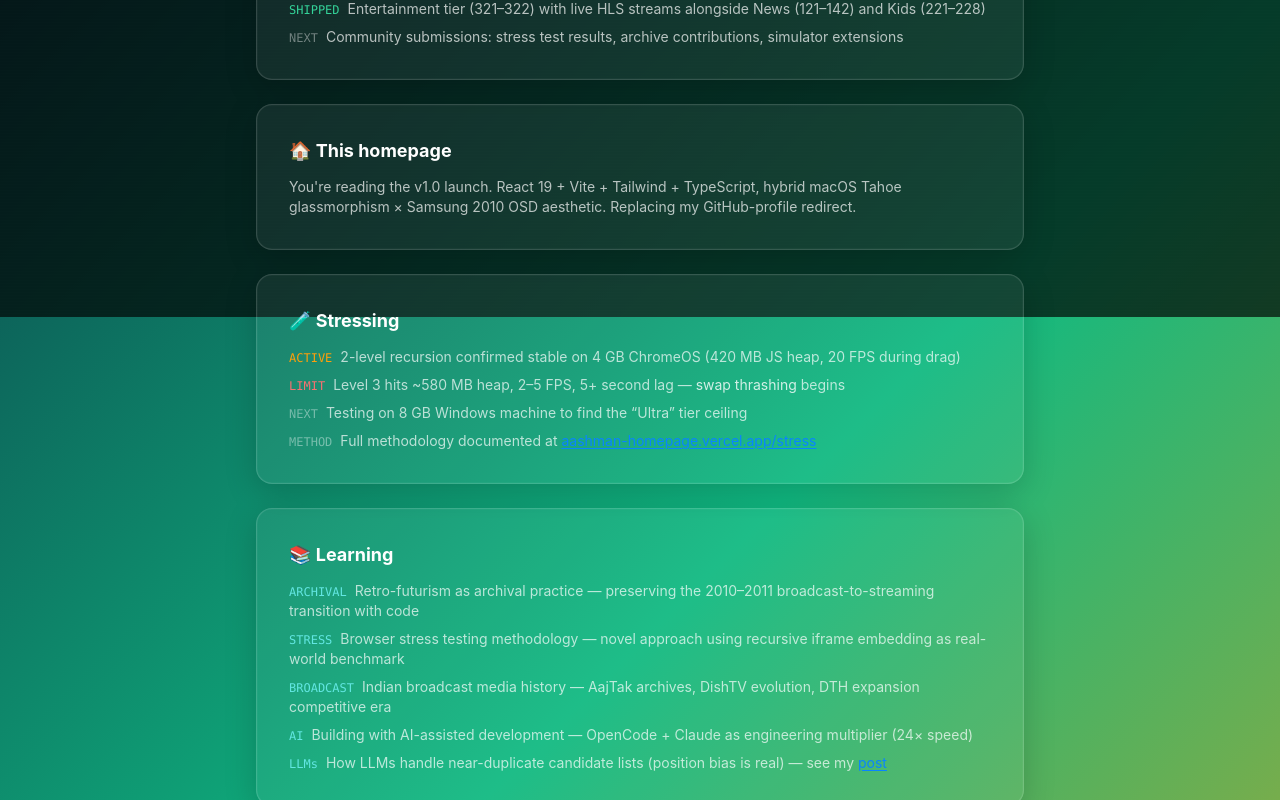
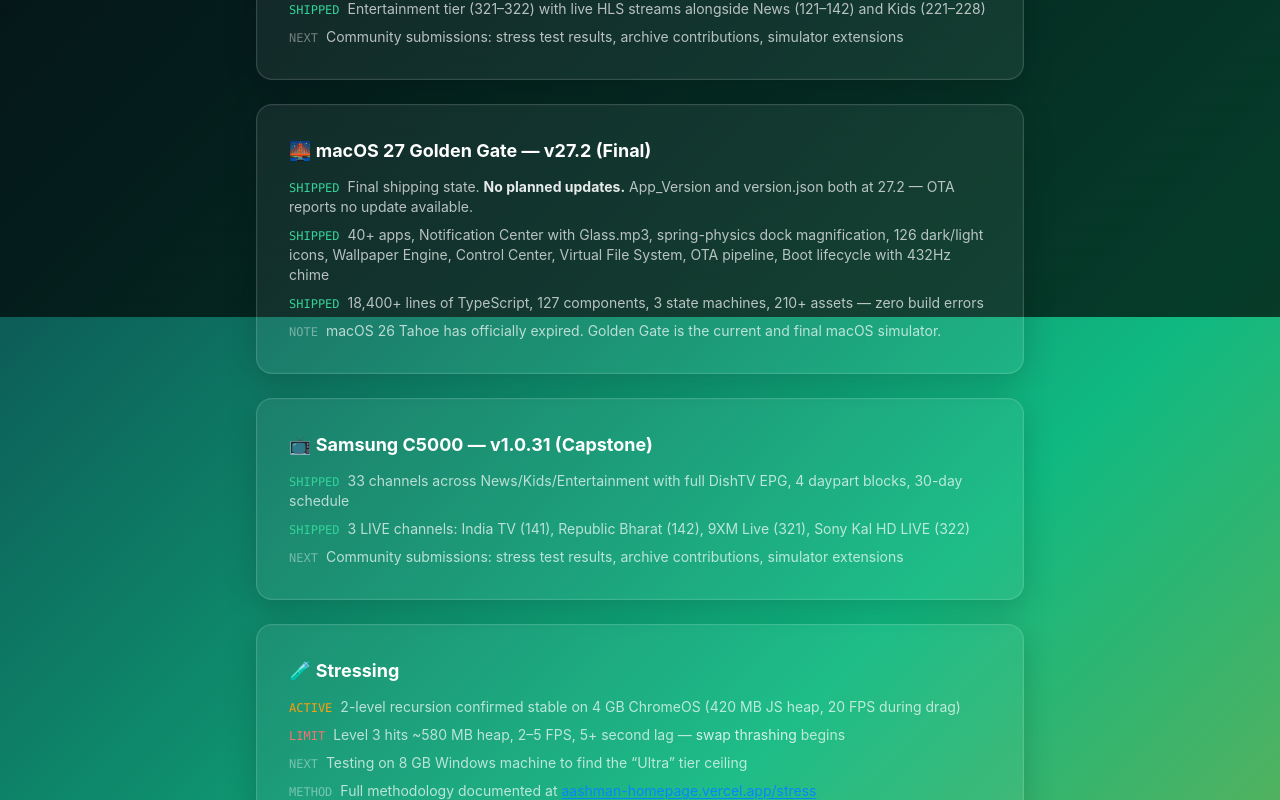
Before and after one commit to AashmanShukla3223/AashmanShukla3223, a React (Vite) app: page /now in a window 1280 px wide. Shown: the part 483-1283 px from the top of the page. Built offline with nearby package versions, Linux system fonts and the light colour scheme.

Commit message:
Sync site with updated HOMEPAGE.md: replace macOS Tahoe with Golden Gate v27.2, React 18, Framer Motion, expanded Philosophy with OS section, updated Three Websites to 3-column

```diff
--- a/public/version.json
+++ b/public/version.json
@@ -1,5 +1,5 @@
 {
   "version": "1.0.4",
-  "buildTime": "2026-06-09T06:43:08.763Z",
+  "buildTime": "2026-06-17T07:44:11.755Z",
   "homepage": "https://aashman-homepage.vercel.app"
 }
--- a/src/data/projects.ts
+++ b/src/data/projects.ts
@@ -31,27 +31,14 @@
     accent: '#0a84ff',
   },
   {
-    id: 'macos-tahoe',
-    name: 'macOS 26 Tahoe Simulator',
-    tagline: 'Apple\'s next-gen desktop, reimagined in the browser',
-    description:
-      'React 19 + Vite simulator of Apple\'s next-gen macOS — 20+ apps (Calendar, Notes, Mail, Safari, etc.), glassmorphic UI with backdrop-filter blur (frosted glass aesthetic), file system with drag-and-drop (functional filesystem via localStorage), 52-track audio stress test that pushes browser audio context limits, and full window management (drag, resize, minimize, fullscreen). Audio load: Heavy deliberate stress (complements Samsung TV\'s media-heavy channels). Built with Gemini CLI as the coding partner.',
-    url: 'https://macos-26-tahoe.vercel.app',
-    repo: 'https://github.com/AashmanShukla3223/macos-26-tahoe',
-    tech: ['React 19', 'Vite', 'Tailwind', 'TypeScript'],
-    status: 'live',
-    emoji: '🖥️',
-    accent: '#5e5ce6',
-  },
-  {
     id: 'macos-golden-gate',
     name: 'macOS 27 Golden Gate Simulator',
-    tagline: 'Apple\'s latest macOS, now in your browser',
+    tagline: 'A production-grade OS that happens to run in a browser',
     description:
-      'Browser-based simulator of macOS 27 Golden Gate — announced at WWDC 2026 on June 8. Features Siri AI with conversational interface and dedicated Siri app, Apple Intelligence 2.0, Visual Intelligence for on-screen content awareness, Liquid Glass design with adjustable opacity, unified toolbars and edge-to-edge sidebars, and comprehensive performance improvements under the hood. Apple Silicon only. Built with the same React 19 + Vite + Tailwind stack as macOS Tahoe, continuing the series of browser-native macOS simulators.',
+      'Full browser-based simulator of macOS 27 Golden Gate — announced at WWDC 2026. React 18 + Vite + TypeScript + Framer Motion. 40+ apps in the dock (Finder, Safari, Mail, Messages, FaceTime, Photos, Maps, Music, TV, Notes, Calendar, Contacts, Terminal, Xcode, Final Cut Pro, Logic Pro, and more), Notification Center with real-time toasts + Glass.mp3 sound, OTA Software Update pipeline with semver comparison, Virtual File System with trash system and self-healing, Dock with spring-physics magnification (6 configurable sliders), 126 app icons (63 light + 63 dark, auto-generated via ImageMagick), Wallpaper Engine with image/video support and auto day/night switching, Control Center with Wi-Fi/Bluetooth/AirDrop toggles, Hardware integration via Battery Status API, Performance.memory, Storage Estimation, Boot lifecycle with 432Hz sine wave chime, Silicon-Native Liquid Glass aesthetic (50px backdrop-blur, 190% saturation, 120fps Framer Motion physics), and zero build errors — tsc --noEmit passes clean at every commit.',
     url: 'https://macos-27-golden-gate.vercel.app',
     repo: 'https://github.com/AashmanShukla3223/Antigravity-and-OpenCode-CLI-Prompts-and-Skills',
-    tech: ['React 19', 'Vite', 'Tailwind', 'TypeScript', 'Siri AI', 'Apple Intelligence 2.0', 'Liquid Glass'],
+    tech: ['React 18', 'Vite', 'TypeScript', 'Framer Motion', 'Tailwind', 'Liquid Glass', 'VFS', 'OTA', 'ImageMagick'],
     status: 'live',
     emoji: '🌉',
     accent: '#ff9f0a',
--- a/src/pages/Home.tsx
+++ b/src/pages/Home.tsx
@@ -75,7 +75,7 @@
             Three Websites, One Vision
           </span>
         </div>
-        <div className="grid gap-4 sm:grid-cols-4">
+          <div className="grid gap-4 sm:grid-cols-3">
           <div className="bg-white/5 rounded-xl p-4 border border-white/10 hover:border-tahoe-blue/40 transition-colors">
             <span className="text-2xl block mb-2">📺</span>
             <h3 className="font-bold text-white text-sm">Samsung C5000</h3>
@@ -91,26 +91,11 @@
               samsung-lcd-tv.vercel.app →
             </a>
           </div>
-          <div className="bg-white/5 rounded-xl p-4 border border-white/10 hover:border-tahoe-indigo/40 transition-colors">
-            <span className="text-2xl block mb-2">🖥️</span>
-            <h3 className="font-bold text-white text-sm">macOS 26 Tahoe</h3>
-            <p className="text-xs text-white/60 mt-1 leading-relaxed">
-              A macOS Built with 2026 tech and futuristic design like Liquid Glass released by Apple at WWDC 2025. React 19 glassmorphism, 20+ apps, window management, file system with drag-and-drop.
-            </p>
-            <a
-              href="https://macos-26-tahoe.vercel.app"
-              target="_blank"
-              rel="noopener noreferrer"
-              className="text-tahoe-blue text-xs mt-2 inline-block hover:underline font-mono"
-            >
-              macos-26-tahoe.vercel.app →
-            </a>
-          </div>
           <div className="bg-white/5 rounded-xl p-4 border border-white/10 hover:border-tahoe-orange/40 transition-colors">
             <span className="text-2xl block mb-2">🌉</span>
             <h3 className="font-bold text-white text-sm">macOS 27 Golden Gate</h3>
             <p className="text-xs text-white/60 mt-1 leading-relaxed">
-              Apple's latest macOS announced at WWDC 2026. Siri AI with conversational assistant and dedicated app, Apple Intelligence 2.0, Visual Intelligence, Liquid Glass with adjustable opacity, unified toolbars, edge-to-edge sidebars, and major performance improvements. Apple Silicon only.
+              A production-grade OS that happens to run in a browser. React 18 + Framer Motion. 40+ apps, Notification Center with Glass.mp3, spring-physics dock with magnification, 126 dark/light icons, Wallpaper Engine, Virtual File System, OTA updates. Silicon-Native Liquid Glass. Zero build errors.
             </p>
             <a
               href="https://macos-27-golden-gate.vercel.app"
@@ -149,16 +134,16 @@
               <li>Samsung C5000 bezel — physical TV chassis rendered in CSS</li>
               <li>DishTV OSD — 2001–2016 broadcast UI language</li>
               <li>CRT scanlines — visual artifact from analog era</li>
-              <li>macOS Lion design language — pre-Monterey, pre-Neumorphism</li>
+              <li>macOS Golden Gate glass — silicon-native liquid glass, post-Aqua</li>
               <li>AajTak archives — 2014–2026 Indian news broadcasts</li>
             </ul>
           </div>
           <div>
             <h3 className="text-sm font-bold text-white/90 mb-2">Futuristic Layer (2026)</h3>
             <ul className="space-y-1.5 text-xs text-white/60 list-disc list-inside">
-              <li>React 19 + TypeScript — modern framework, strict typing</li>
+              <li>React 18 + TypeScript — modern framework, strict typing, zero build errors</li>
               <li>AI Picker — Gemini + Groq + DeepSeek R1 consensus inference</li>
-              <li>Glassmorphism — 2020s UI trend, backdrop-filter</li>
+              <li>Glassmorphism — 50px backdrop-blur, 190% saturation, Framer Motion springs</li>
               <li>Vercel Edge — serverless, globally distributed</li>
               <li>HLS streaming — HTTP Live Streaming, modern broadcast protocol</li>
               <li>Stress testing methodology — novel browser benchmarking approach</li>
@@ -229,8 +214,8 @@
           <div className="bg-emerald-400/5 rounded-xl p-4 border border-emerald-400/20">
             <h3 className="text-sm font-bold text-emerald-400 mb-2">June 1–5, 2026 (1 week)</h3>
             <ul className="space-y-1 text-xs text-white/60 font-mono">
-              <li>├── Samsung C5000 (v1.0.27.1, production-ready)</li>
-              <li>├── macOS 26 Tahoe (React 19, full feature set)</li>
+              <li>├── Samsung C5000 (v1.0.31, production-ready)</li>
+              <li>├── macOS 27 Golden Gate (v27.2, final shipping state)</li>
               <li>├── aashman-homepage (portfolio + documentation)</li>
               <li>├── STRESS.md (methodology + empirical data)</li>
               <li>├── GitHub repos with releases</li>
@@ -264,7 +249,7 @@
           </span>
         </div>
         <div className="flex flex-wrap gap-2">
-          {['React 19', 'TypeScript', 'Tailwind CSS', 'Vite', 'Vercel Edge', 'HLS', 'H.264', 'Gemini', 'Groq', 'DeepSeek R1', 'RAG', 'Virtual Filesystem', 'OTA Updates', 'Claude + OpenCode', 'GitHub Releases CDN'].map((t) => (
+          {['React 18', 'TypeScript', 'Framer Motion', 'Tailwind CSS', 'Vite', 'Vercel Edge', 'HLS', 'H.264', 'Gemini', 'Groq', 'DeepSeek R1', 'RAG', 'Virtual Filesystem', 'OTA Updates', 'ImageMagick', 'Claude + OpenCode', 'GitHub Releases CDN'].map((t) => (
             <span
               key={t}
               className="px-2.5 py-1 rounded-md text-[10px] font-mono text-white/60 bg-white/5 border border-white/10"
@@ -363,14 +348,21 @@
           </span>
         </div>
         <p className="text-sm text-white/70 mb-3 font-semibold">Why preserve 2010–2011 systems in 2026?</p>
-        <ul className="space-y-1.5 text-sm text-white/70 list-disc list-inside mb-4">
+        <ul className="space-y-1.5 text-sm text-white/70 list-disc list-inside mb-6">
           <li><strong className="text-white">Last moment of broadcast dominance</strong> — before streaming took over</li>
           <li><strong className="text-white">Peak of feature phones</strong> — before app stores</li>
           <li><strong className="text-white">Last Windows XP / macOS Lion generation</strong> — before modern OS</li>
           <li><strong className="text-white">Peak of Indian DTH expansion</strong> — DishTV, Airtel, Tata Sky competitive era</li>
         </ul>
+        <p className="text-sm text-white/70 mb-3 font-semibold">Why build a 2026 OS in a browser?</p>
+        <ul className="space-y-1.5 text-sm text-white/70 list-disc list-inside mb-4">
+          <li><strong className="text-white">Last moment of pure-web app limits</strong> — before WebGPU/WebAssembly take everything native</li>
+          <li><strong className="text-white">Peak of React SPA architecture</strong> — before the next paradigm shift</li>
+          <li><strong className="text-white">Glassmorphism as the final skeuomorphic gesture</strong> — before flat design won</li>
+          <li><strong className="text-white">Proof that a browser can be a full operating system</strong> — 18,400 lines, zero errors, hardware APIs, file system, OTA updates</li>
+        </ul>
         <p className="text-sm text-white/80 text-center italic border-t border-white/10 pt-4">
-          You&apos;re not just being nostalgic. You&apos;re <strong>documenting a historical transition.</strong>
+          You&apos;re not just being nostalgic. You&apos;re <strong>documenting a historical transition from both sides.</strong>
         </p>
         <p className="text-xs text-white/50 text-center mt-2">
           The code itself is the artifact. Vercel is the museum. GitHub is the archive. Browser is the display case.
--- a/src/pages/Now.tsx
+++ b/src/pages/Now.tsx
@@ -36,11 +36,43 @@
       </section>
 
       <section className="glass rounded-2xl p-6 sm:p-8 animate-slide-up" style={{ animationDelay: '0.18s' }}>
-        <h2 className="text-lg font-bold text-white mb-3">🏠 This homepage</h2>
-        <p className="text-sm text-white/70">
-          You&apos;re reading the v1.0 launch. React 19 + Vite + Tailwind + TypeScript, hybrid macOS Tahoe
-          glassmorphism × Samsung 2010 OSD aesthetic. Replacing my GitHub-profile redirect.
-        </p>
+        <h2 className="text-lg font-bold text-white mb-3">🌉 macOS 27 Golden Gate — v27.2 (Final)</h2>
+        <ul className="space-y-2 text-sm text-white/70">
+          <li>
+            <span className="text-emerald-400 font-mono text-xs mr-2">SHIPPED</span>
+            Final shipping state. <strong className="text-white/90">No planned updates.</strong> App_Version and version.json both at 27.2 — OTA reports no update available.
+          </li>
+          <li>
+            <span className="text-emerald-400 font-mono text-xs mr-2">SHIPPED</span>
+            40+ apps, Notification Center with Glass.mp3, spring-physics dock magnification, 126 dark/light icons, Wallpaper Engine, Control Center, Virtual File System, OTA pipeline, Boot lifecycle with 432Hz chime
+          </li>
+          <li>
+            <span className="text-emerald-400 font-mono text-xs mr-2">SHIPPED</span>
+            18,400+ lines of TypeScript, 127 components, 3 state machines, 210+ assets — zero build errors
+          </li>
+          <li>
+            <span className="text-white/40 font-mono text-xs mr-2">NOTE</span>
+            macOS 26 Tahoe has officially expired. Golden Gate is the current and final macOS simulator.
+          </li>
+        </ul>
+      </section>
+
+      <section className="glass rounded-2xl p-6 sm:p-8 animate-slide-up" style={{ animationDelay: '0.18s' }}>
+        <h2 className="text-lg font-bold text-white mb-3">📺 Samsung C5000 — v1.0.31 (Capstone)</h2>
+        <ul className="space-y-2 text-sm text-white/70">
+          <li>
+            <span className="text-emerald-400 font-mono text-xs mr-2">SHIPPED</span>
+            33 channels across News/Kids/Entertainment with full DishTV EPG, 4 daypart blocks, 30-day schedule
+          </li>
+          <li>
+            <span className="text-emerald-400 font-mono text-xs mr-2">SHIPPED</span>
+            3 LIVE channels: India TV (141), Republic Bharat (142), 9XM Live (321), Sony Kal HD LIVE (322)
+          </li>
+          <li>
+            <span className="text-white/40 font-mono text-xs mr-2">NEXT</span>
+            Community submissions: stress test results, archive contributions, simulator extensions
+          </li>
+        </ul>
       </section>
 
       <section className="glass rounded-2xl p-6 sm:p-8 animate-slide-up" style={{ animationDelay: '0.26s' }}>
```
Also changed, not shown: 1 other file (tests, documents, lock files or other folders).
